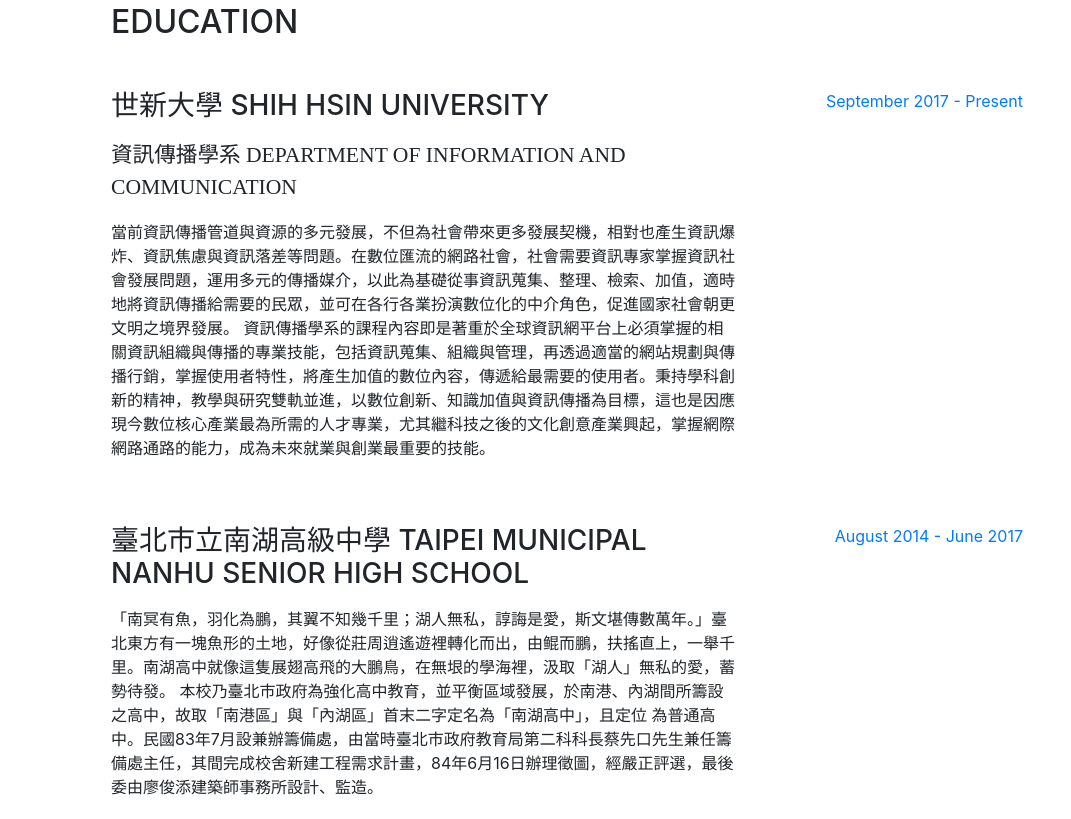
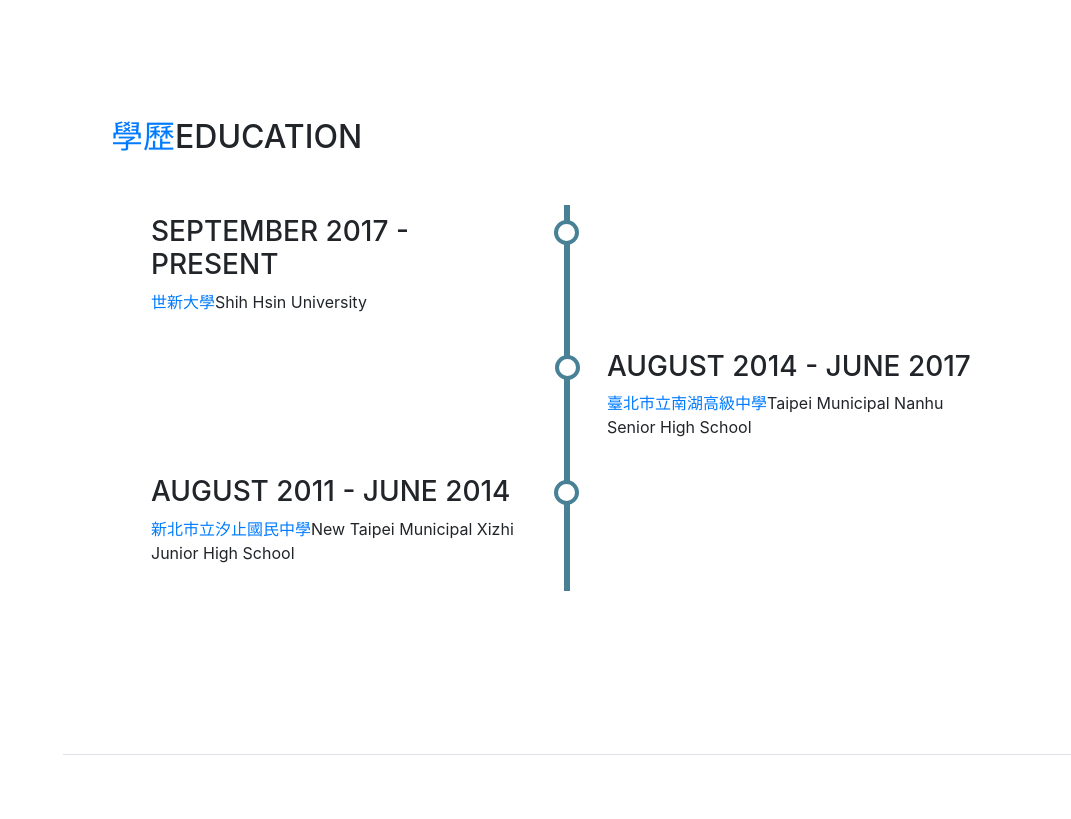
Before and after one commit to 4yun/4yun.github.io, a website with bundled scripts: page index.html in a window 1280 px wide. Shown: the part 1645-2464 px from the top of the page, without its empty margins (209-1280 px from the left). Built offline with nearby package versions, Linux system fonts and the light colour scheme; a web font is replaced by a local one.

Commit message:
original resume

```diff
--- a/css/myresume.css
+++ b/css/myresume.css
@@ -15,3 +15,68 @@
 	text-transform: none;
 	margin-top: 1rem;
 }
+
+a, .list-social-icons,.list-inline-item a:hover{color:#6c93b7}
+ .bg-primary{background-color:#6c93b7!important}
+ .text-primary{color:#6c93b7!important}
+a:active,a:focus,a:hover{color:#824027}
+
+h2{
+	font-family: inherit;
+}
+
+h3{
+	font-family: inherit;
+}
+
+.timeline{
+	position: relative;
+	margin: 0 auto;
+}
+
+.timeline::after{
+	content: '';
+	position: absolute;
+	width: 6px;
+	background-color: #488196;
+	top: 0;
+	bottom: 0;
+	left: 50%;
+	margin-left: -3px;
+}
+
+.timeline-block{
+	padding: 10px 40px;
+	position: relative;
+	background-color: inherit;
+	width: 50%;
+}
+
+/* The circles on the timeline */
+.timeline-block::after{
+	content: '';
+	position: absolute;
+	width: 25px;
+	height: 25px;
+	right: -12px;
+	background-color: white;
+	border: 4px solid #488196;
+	top: 15px;
+	border-radius: 50%;
+	z-index: 1;
+}
+
+/* Place the container to the left */
+.timeline-left{
+	left: 0;
+}
+
+/* Place the container to the right */
+.timeline-right{
+	left: 50%;
+}
+
+/* Fix the circle for containers on the right side */
+.timeline-right::after {
+  left: -12px;
+}
--- a/index.html
+++ b/index.html
@@ -154,36 +154,32 @@
 
       <section class="resume-section p-3 p-lg-5 d-flex flex-column" id="education">
         <div class="my-auto">
-          <h2 class="mb-5">Education</h2>
+          <h2 class="mb-5"><span class="text-primary">學歷</span>Education</h2>
 
-          <div class="resume-item d-flex flex-column flex-md-row mb-5">
-            <div class="resume-content mr-auto">
-              <h3 class="mb-0">世新大學 Shih Hsin University</h3>
-              <div class="subheading mb-3">資訊傳播學系 Department of Information and Communication</div>
-              <div>當前資訊傳播管道與資源的多元發展，不但為社會帶來更多發展契機，相對也產生資訊爆炸、資訊焦慮與資訊落差等問題。在數位匯流的網路社會，社會需要資訊專家掌握資訊社會發展問題，運用多元的傳播媒介，以此為基礎從事資訊蒐集、整理、檢索、加值，適時地將資訊傳播給需要的民眾，並可在各行各業扮演數位化的中介角色，促進國家社會朝更文明之境界發展。
 
-資訊傳播學系的課程內容即是著重於全球資訊網平台上必須掌握的相關資訊組織與傳播的專業技能，包括資訊蒐集、組織與管理，再透過適當的網站規劃與傳播行銷，掌握使用者特性，將產生加值的數位內容，傳遞給最需要的使用者。秉持學科創新的精神，教學與研究雙軌並進，以數位創新、知識加值與資訊傳播為目標，這也是因應現今數位核心產業最為所需的人才專業，尤其繼科技之後的文化創意產業興起，掌握網際網路通路的能力，成為未來就業與創業最重要的技能。</div>
-              <p></p>
-            </div>
-            <div class="resume-date text-md-right">
-              <span class="text-primary">September 2017 - Present</span>
-            </div>
-          </div>
+		     <div class="timeline">
+				<div class="timeline-block timeline-left">
+					<div class="timeline-content">
+						<h3>September 2017 - Present</h3>
+						<p><span class="text-primary">世新大學</span>Shih Hsin University</p>
+					</div>
+				</div>
 
-          <div class="resume-item d-flex flex-column flex-md-row">
-            <div class="resume-content mr-auto">
-              <h3 class="mb-0">臺北市立南湖高級中學 Taipei Municipal Nanhu Senior High School</h3>
-              <div class="subheading mb-3"></div>
-              <p>「南冥有魚，羽化為鵬，其翼不知幾千里；湖人無私，諄誨是愛，斯文堪傳數萬年。」臺北東方有一塊魚形的土地，好像從莊周逍遙遊裡轉化而出，由鲲而鵬，扶搖直上，一舉千里。南湖高中就像這隻展翅高飛的大鵬鳥，在無垠的學海裡，汲取「湖人」無私的愛，蓄勢待發。
+				<div class="timeline-block timeline-right">
+					<div class="timeline-content">
+						<h3>August 2014 - June 2017</h3>
+						<p><span class="text-primary">臺北市立南湖高級中學</span>Taipei Municipal Nanhu Senior High School</p>
+					</div>
+				</div>
 
-                本校乃臺北市政府為強化高中教育，並平衡區域發展，於南港、內湖間所籌設之高中，故取「南港區」與「內湖區」首末二字定名為「南湖高中」，且定位 為普通高中。民國83年7月設兼辦籌備處，由當時臺北市政府教育局第二科科長蔡先口先生兼任籌備處主任，其間完成校舍新建工程需求計畫，84年6月16日辦理徵圖，經嚴正評選，最後委由廖俊添建築師事務所設計、監造。</p>
-            </div>
-            <div class="resume-date text-md-right">
-              <span class="text-primary">August 2014 - June 2017</span>
-            </div>
-          </div>
+				<div class="timeline-block timeline-left">
+					<div class="timeline-content">
+						<h3>August 2011 - June 2014</h3>
+						<p><span class="text-primary">新北市立汐止國民中學</span>New Taipei Municipal Xizhi Junior High School</p>
+					</div>
+				</div>
 
-        </div>
+			</div>
       </section>
 
       <section class="resume-section p-3 p-lg-5 d-flex flex-column" id="skills">
```
